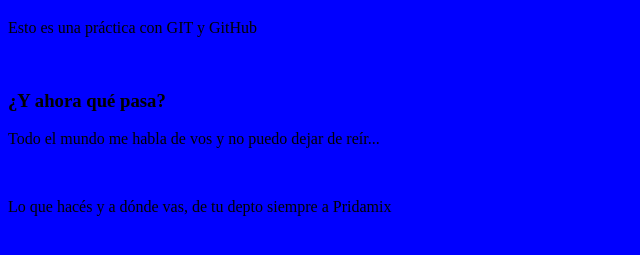
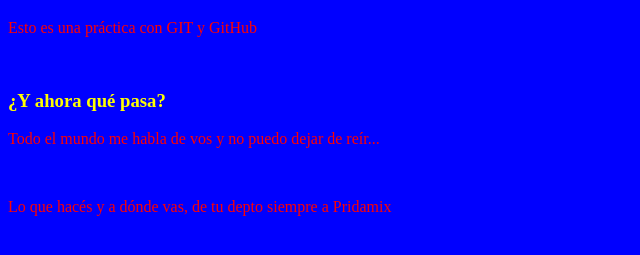
Before and after one commit to Vento22/prueba-git, a plain HTML site: page index.html in a window 1280 px wide. Shown: the part 61-316 px from the top of the page, without its empty margins (0-640 px from the left). Drawn offline with Linux system fonts and the light colour scheme.

Commit message:
Update estilos.css

```diff
--- a/css/estilos.css
+++ b/css/estilos.css
@@ -2,4 +2,11 @@
 body {
     background-color: #00F;
 
+
 }
+h3 {
+    color: yellow;
+}
+p {
+    color: #F00;
+}
```
